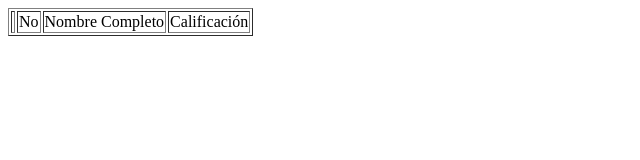
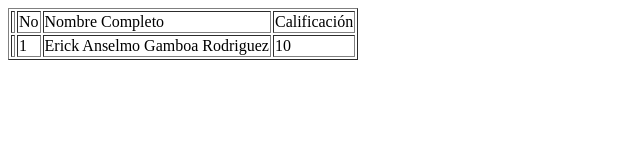
Before and after one commit to CNGamboardz/Prueba5J, a plain HTML site: page index.html in a window 1280 px wide. Shown: the whole page, without its empty margins (0-640 px from the left). Drawn offline with Linux system fonts and the light colour scheme.

Commit message:
Se creo la tabla de calificaciones

```diff
--- a/index.html
+++ b/index.html
@@ -7,10 +7,17 @@
 </head>
 <body>
     <table border="1">
-        <th></th>
-        <td>No</td>
-        <td>Nombre Completo</td>
-        <td>Calificación</td>
+        <thead>        <th>
+            <td>No</td>
+            <center><td>Nombre Completo</td></center>
+            <td>Calificación</td>
+        </th></thead>
+<tbody><th>
+    <td>1</td>
+    <td>Erick Anselmo Gamboa Rodriguez</td>
+    <td>10</td>
+</th></tbody>
+
     </table>
 </body>
 </html>
```
